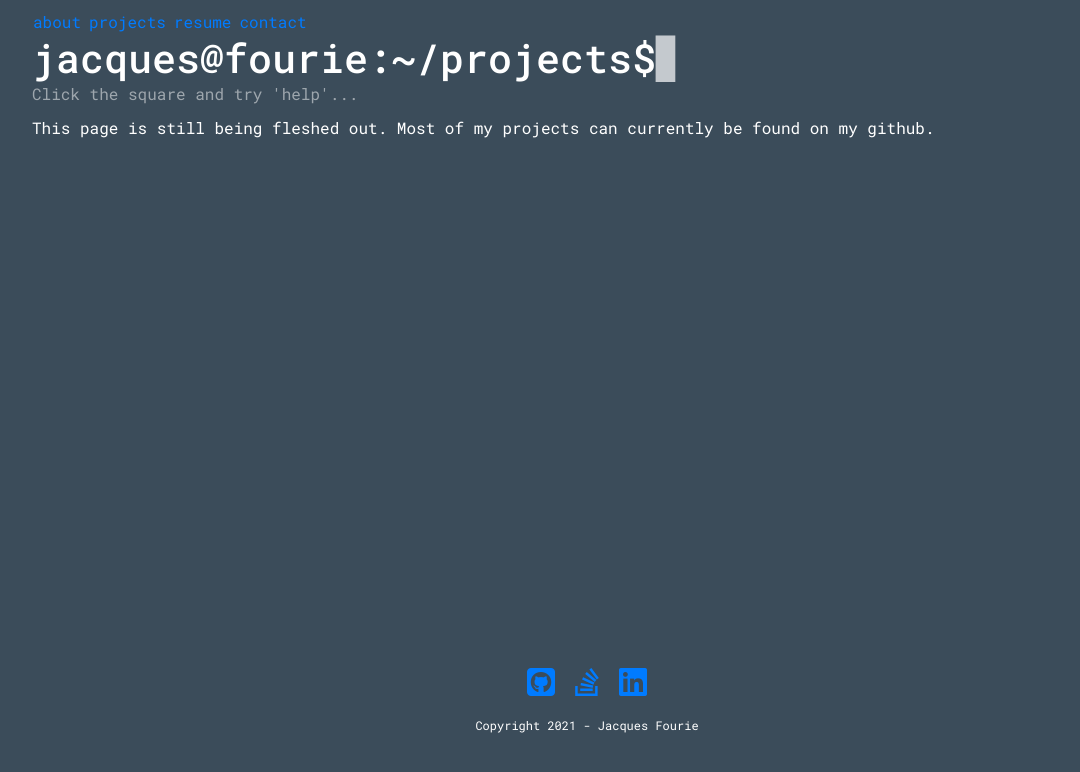
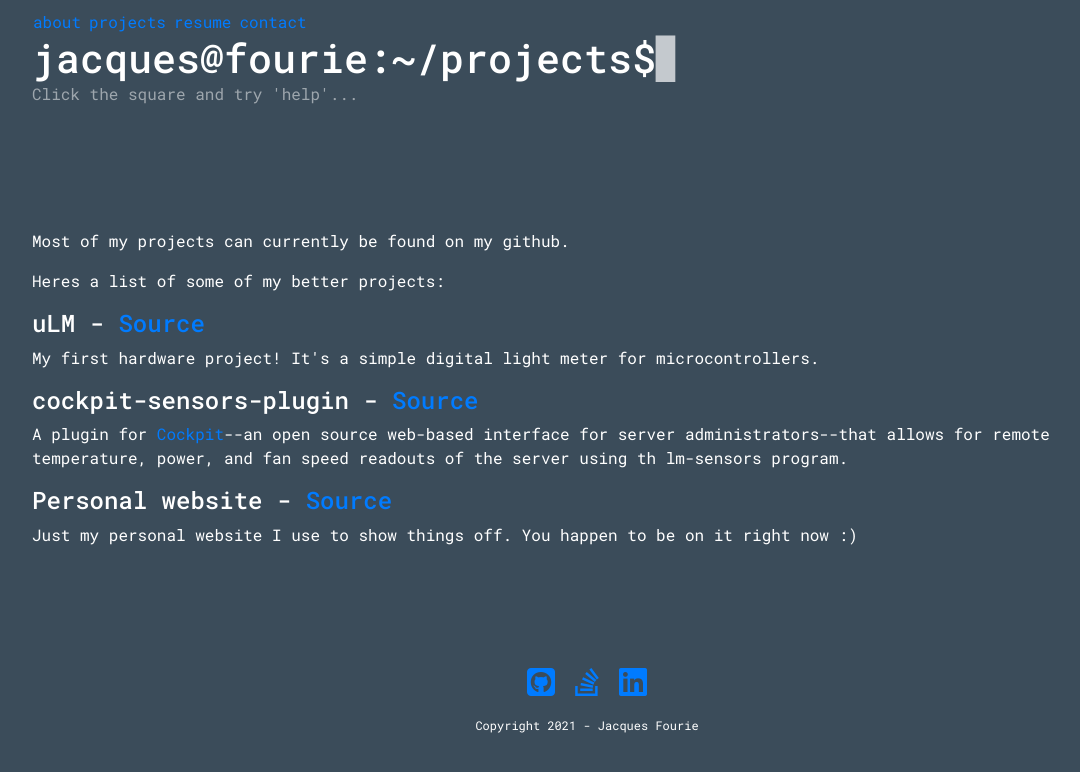
Before and after one commit to jac4e/website, an Angular app: page /projects in a window 1280 px wide. Shown: the top 772 px of the page, without its empty margins (53-1133 px from the left). Built offline with nearby package versions, Linux system fonts and the light colour scheme.

Commit message:
Fleshed out some more pages

```diff
--- a/src/app/about/about.component.html
+++ b/src/app/about/about.component.html
@@ -1,5 +1,4 @@
 <div class="col-12">
-  <h3>Hobbies</h3>
-  <p>List</p>
+  <p>This page is still being worked on.</p>
   <h3></h3>
 </div>
--- a/src/app/error/error.component.html
+++ b/src/app/error/error.component.html
@@ -1,3 +1,3 @@
 <div class="col-12">
-<p>error</p>
+<p>An error occured...</p>
 </div>
--- a/src/app/projects/projects.component.html
+++ b/src/app/projects/projects.component.html
@@ -1,3 +1,12 @@
 <div class="col-12">
-  <p>This page is still being fleshed out. Most of my projects can currently be found on my github.</p>
-</div>
+  <p>Most of my projects can currently be found on my github.</p>
+  <p>Heres a list of some of my better projects:</p>
+  <h4>uLM - <a href="https://github.com/jac4e/uLM">Source</a></h4>
+  <p>My first hardware project! It's a simple digital light meter for microcontrollers.</p>
+
+  <h4>cockpit-sensors-plugin - <a href="https://github.com/jac4e/cockpit-sensors-plugin">Source</a></h4>
+  <p>A plugin for <a href="https://cockpit-project.org/">Cockpit</a>--an open source web-based interface for server administrators--that allows for remote temperature, power, and fan speed readouts of the server using th lm-sensors program.</p>
+
+  <h4>Personal website - <a href="https://github.com/jac4e/website">Source</a></h4>
+  <p>Just my personal website I use to show things off. You happen to be on it right now
+    :)</p></div>
```
